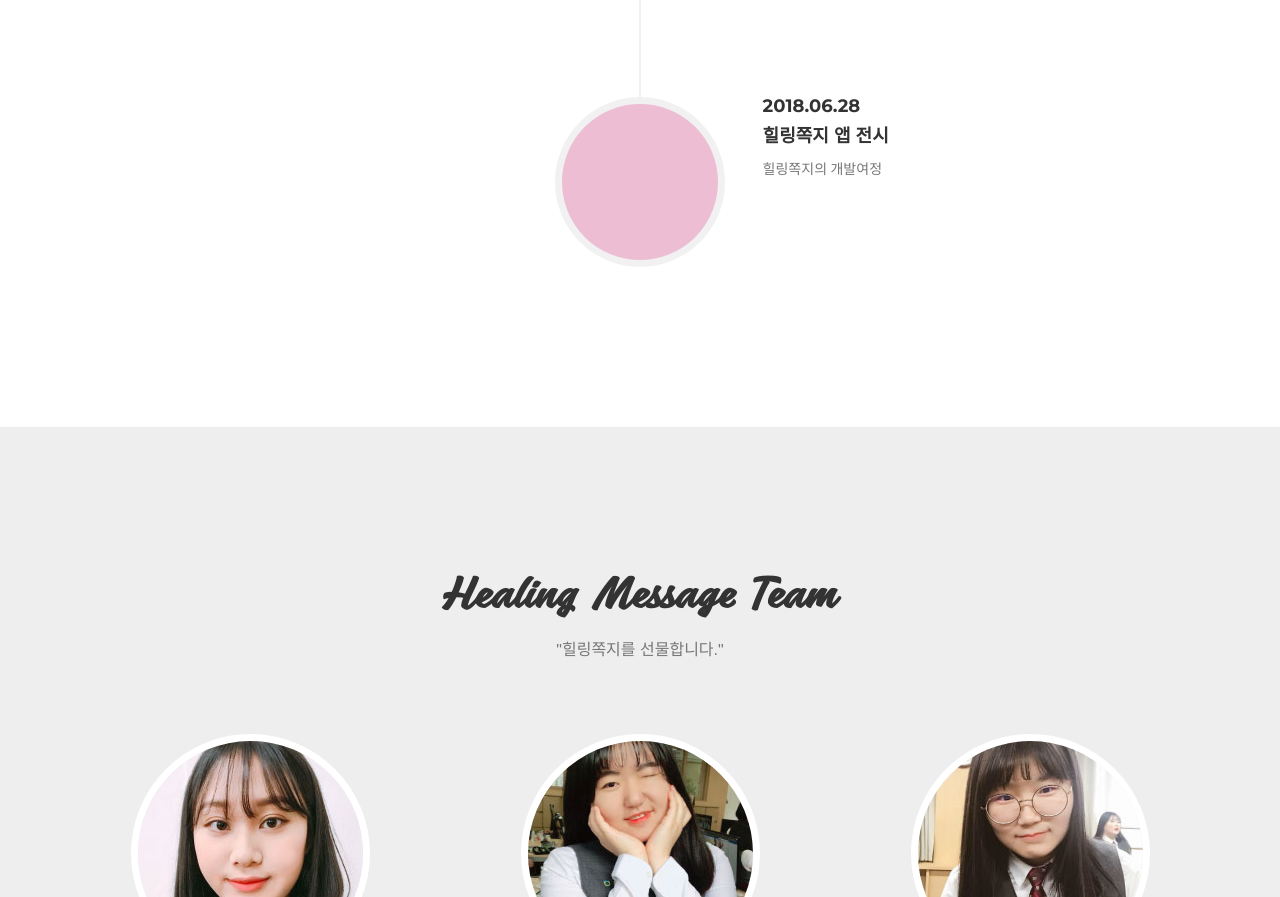
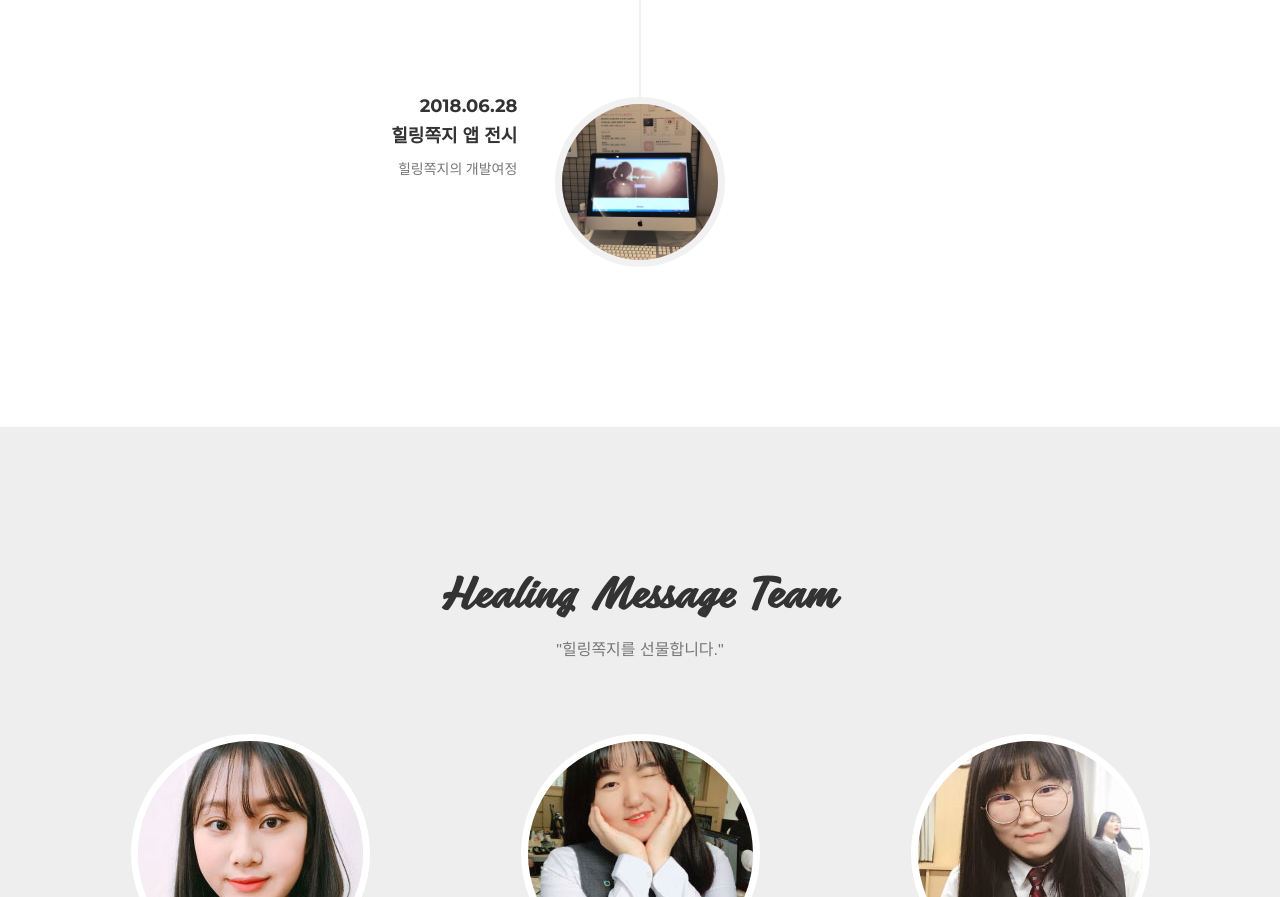
Before and after one commit to parksodam0328/ITShow-Website, a website: page index.html in a window 1280 px wide. Shown: the part 4885-5782 px from the top of the page. Drawn offline with nearby package versions, Linux system fonts and the light colour scheme; a web font is replaced by a local one.

Commit message:
이미지 추가

```diff
--- a/index.html
+++ b/index.html
@@ -293,9 +293,9 @@
                                 </div>
                             </div>
                         </li>
-                        <li class="timeline-inverted">
+                        <li>
                             <div class="timeline-image">
-                                <img class="img-circle img-responsive" src="img/about/5.png" alt="">
+                                <img class="img-circle img-responsive" src="img/about/5.jpg" alt="">
                             </div>
                             <div class="timeline-panel">
                                 <div class="timeline-heading">
```
